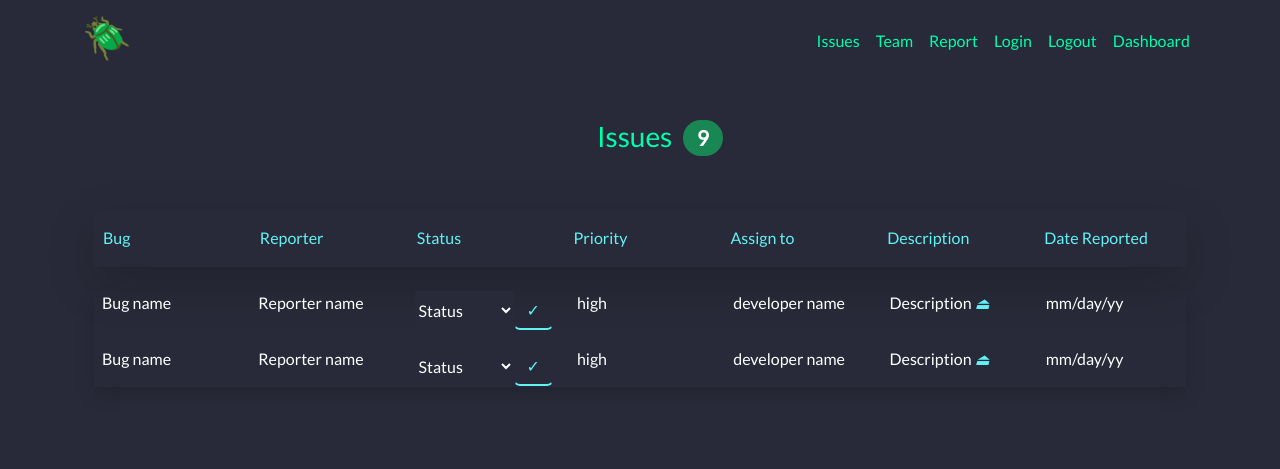
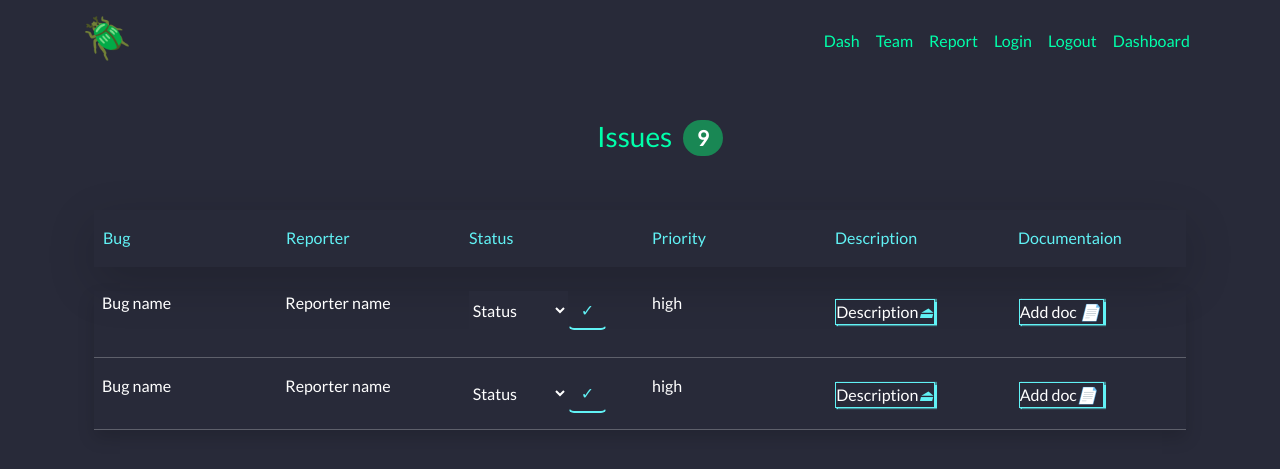
Before and after one commit to wilkensoncode/bug-tacker, a Flask app: page /issues in a window 1280 px wide. Shown: the top 469 px of the page. Run offline with Flask 3, Linux system fonts and the light colour scheme; parts of the project's set-up code (start-up, migrations or seed data) failed here and were passed over; some libraries are stand-ins or nearby versions.

Commit message:
update issue page change link to dash add doc remove date adn dev

```diff
--- a/app/client/static/css/issue.css
+++ b/app/client/static/css/issue.css
@@ -18,11 +18,45 @@
     padding-top: 15px;
     border: 1px var(--dark) solid;
 }
+/* ---------------------------------------- */
+.btn-issue-doc{
+    border: 1px var(--blue) solid;
+    width: 85px;
+    cursor: pointer;
+    overflow: hidden;
+    box-shadow: 1px .5px 1px .5px var(--blue);
+}
+
+.btn-issue-doc:hover{
+    top: 0;
+    left: 0;
+    box-sizing: border-box;
+    animation: ease-in 1s;
+    color: var(--white);
+    box-shadow: 0 0 5px 1px  var(--blue);
+
+}
+
+.btn-issue-desc{
+    border: 1px var(--blue) solid;
+    width: 100px;
+    cursor: pointer;
+    overflow: hidden;
+    box-shadow: 1px .5px 1px .5px var(--blue);
+}
+
+.btn-issue-desc:hover{
+    top: 0;
+    left: 0;
+    box-sizing: border-box;
+    animation: ease-in 1s;
+    color: var(--white);
+    box-shadow: 0 0 5px 1px  var(--blue);
+}
+
+/* -------------------------------- */
 .green {
     color: var(--dark);
-}
-.desc-btn {
-    cursor: pointer;
 }
 
 .issue-status-bg {
@@ -31,6 +65,7 @@
 }
 
 .modal {
+    /* modal text */
     color: var(--dark);
 }
 
--- a/app/client/templates/base.html
+++ b/app/client/templates/base.html
@@ -39,7 +39,7 @@
 				<div class="collapse navbar-collapse nav justify-content-end" id="navbarNav">
 					<ul class="navbar-nav header-nav-link">
 						<li class="nav-item">
-							<a class="nav-link display-1" aria-current="page" href="/issues">Issues</a>
+							<a class="nav-link display-1" aria-current="page" href="/issues">Dash</a>
 						</li>
 						<li class="nav-item">
 							<a class="nav-link display-1 " href="/team">Team</a>
--- a/app/client/templates/issues.html
+++ b/app/client/templates/issues.html
@@ -3,7 +3,7 @@
 
 {% block section %}
 
-	<div  class="pb-5">
+<div class="pb-5">
 	<div class="container">
 		<div class="sign pt-5 pb-5 position-relative" align="center">
 			<h3>
@@ -21,68 +21,76 @@
 					<li class="nav-item col">Reporter</li>
 					<li class="nav-item col">Status</li>
 					<li class="nav-item col">Priority</li>
-						<li class="nav-item col">Assign to</li>
 					<li class="nav-item col">Description</li>
-						<li class="nav-item col">Date Reported</li>
+					<li class="nav-item col">Documentaion</li>
 				</ul>
 			</div>
 		</div>
 
 		<div class="mb-2 shadow">
 			<!--	Issues	 -->
+			<div>
 				<ul class="d-flex flex-row justify-content-between list-unstyled row ml-2 px-2">
 					<li class="col">Bug name</li>
 					<li class="col">Reporter name</li>
 					<li class="col">
 						<form action="{{url_for('view.issues')}}" method="POST" class="d-flex">
 							<select name="status" class="issue-status-bg text-white">
-								<option selected disabled > Status </option>
+								<option selected disabled> Status </option>
 								<option> Complete </option>
 								<option> In Progress </option>
-								<option> Pending </option>
 							</select>
 							<button type="submit" class="btn color-green btn-status"> ✓ </button>
 						</form>
 					</li>
 					<li class="col">high</li>
-					<li class="col">developer name</li>
 					<li class="col ">
 						<!-- Button trigger modal -->
-						<p data-bs-toggle="modal" data-bs-target="#description" class="desc-btn" >
-							Description <i class="desc-color">⏏︎</i>
+						<p data-bs-toggle="modal" data-bs-target="#description" class="btn-issue-desc mt-2">
+							Description<i class="desc-color">⏏︎</i>
 						</p>
 					</li>
-					<li class="col">mm/day/yy</li>
+					<li class="col">
+						<div class="btn-issue-doc mt-2">Add doc <i class="desc-color">📄</i></div>
+					</li>
+					<div class="doc-issue-wrapper"></div>
 				</ul>
+				<hr>
+			</div>
 
-
+			<div>
 				<ul class="d-flex flex-row justify-content-between list-unstyled row ml-2 px-2">
 					<li class="col">Bug name</li>
 					<li class="col">Reporter name</li>
 					<li class="col">
 						<form action="{{url_for('view.issues')}}" method="POST" class="d-flex">
 							<select name="status" class="issue-status-bg text-white">
-								<option selected disabled > Status </option>
+								<option selected disabled> Status </option>
 								<option> Complete </option>
 								<option> In Progress </option>
-								<option> Pending </option>
 							</select>
 							<button type="submit" class="btn color-green btn-status"> ✓ </button>
 						</form>
 					</li>
 					<li class="col">high</li>
-					<li class="col">developer name</li>
 					<li class="col ">
 						<!-- Button trigger modal -->
-						<p data-bs-toggle="modal" data-bs-target="#description" class="desc-btn" >
-							Description <i class="desc-color">⏏︎</i>
-						</p>
+						<div data-bs-toggle="modal" data-bs-target="#description" class="btn-issue-desc mt-2">
+							Description<i class="desc-color">⏏︎</i>
+						</div>
 					</li>
-					<li class="col">mm/day/yy</li>
+
+					<li class="col">
+						<div class="btn-issue-doc mt-2">
+							Add doc<i class="desc-color">📄</i>
+						</div>
+					</li>
+					<div class="doc-issue-wrapper"></div>
 				</ul>
+				<hr>
+			</div>
 
-
-				<!-- Modal Description -->
+			<!-- Description -->
 			<div class="modal fade" id="description" tabindex="-1" aria-labelledby="exampleModalLabel"
 				aria-hidden="true">
 				<div class="modal-dialog">
@@ -91,19 +99,20 @@
 							<div class="modal-title fs-5" id="exampleModalLabel">
 								<h3 class="green">Description</h3>
 							</div>
-								<button type="button" class="btn-close btn-x"
-										data-bs-dismiss="modal" aria-label="Close">
+							<button type="button" class="btn-close btn-x" data-bs-dismiss="modal" aria-label="Close">
 							</button>
 						</div>
 						<div class="modal-body">
 							<p> This is a description about the problem priority is High </p>
 						</div>
 						<div class="modal-footer">
-								<button type="button" class="btn btn-inherent text-dark" data-bs-dismiss="modal">Close</button>
+							<button type="button" class="btn btn-inherent text-dark"
+								data-bs-dismiss="modal">Close</button>
 						</div>
 					</div>
 				</div>
 			</div>
+
 		</div>
 	</div>
 </div>
```
Also changed, not shown: app/server/models.py (+11 -3 lines). Lines whose indentation alone changed are shown as unchanged.
